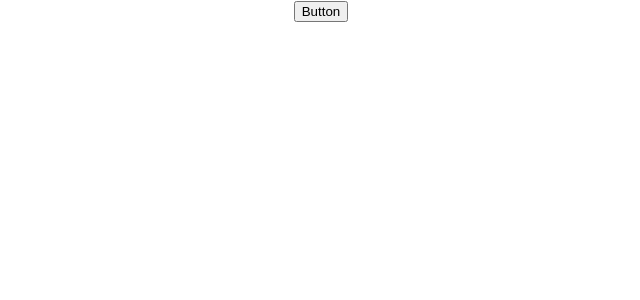
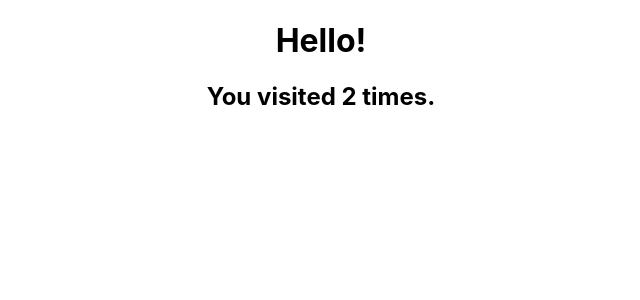
Before and after one commit to iam454/react-study, a React (Create React App) app in the folder my-app/: page / in a window 1280 px wide. Shown: the top 300 px of the page, without its empty margins (319-959 px from the left). Built offline with nearby package versions, Linux system fonts and the light colour scheme.

Commit message:
feat: 2-8.ConditionalRendering
조건부 렌더링
if-else
&&
삼항 연산자

```diff
--- a/my-app/src/App.js
+++ b/my-app/src/App.js
@@ -5,6 +5,7 @@ import ClassComponent from "./components/2-5.State/ClassComponent";
 import FunctionalComponent from "./components/2-5.State/FunctionalComponent";
 import ClassComponent2 from "./components/2-6.LifeCycle/ClassComponent";
 import Event from "./components/2-7.Event/Event";
+import Condition from "./components/2-8.ConditionalRendering/Condition";
 
 function App() {
   return (
@@ -13,8 +14,9 @@ function App() {
       <Extraction />
       <ClassComponent />
       <FunctionalComponent />
-      <ClassComponent2 /> */}
-      <Event />
+      <ClassComponent2 />
+      <Event /> */}
+      <Condition />
     </div>
   );
 }
--- /dev/null
+++ b/my-app/src/components/2-8.ConditionalRendering/Condition.jsx
@@ -0,0 +1,34 @@
+import React from "react";
+
+function UserGreeting(props) {
+  return (
+    <>
+      <h1>Hello! {props.name && props.name}</h1>
+      <h2>
+        You visited {props.count ? `${props.count} times.` : "first time!"}
+      </h2>
+    </>
+  );
+}
+
+function GuestGreeting() {
+  return <h1>Please sign up.</h1>;
+}
+
+function Greeting(props) {
+  // if (props.isLoggedIn) {
+  //   return <UserGreeting name="iam454" count={5} />;
+  // }
+  // return <GuestGreeting />;
+  return props.isLoggedIn ? <UserGreeting count={2} /> : <GuestGreeting />;
+}
+
+export default function Condition() {
+  const isLoggedIn = true;
+
+  return (
+    <div>
+      <Greeting isLoggedIn={isLoggedIn} />
+    </div>
+  );
+}
```
